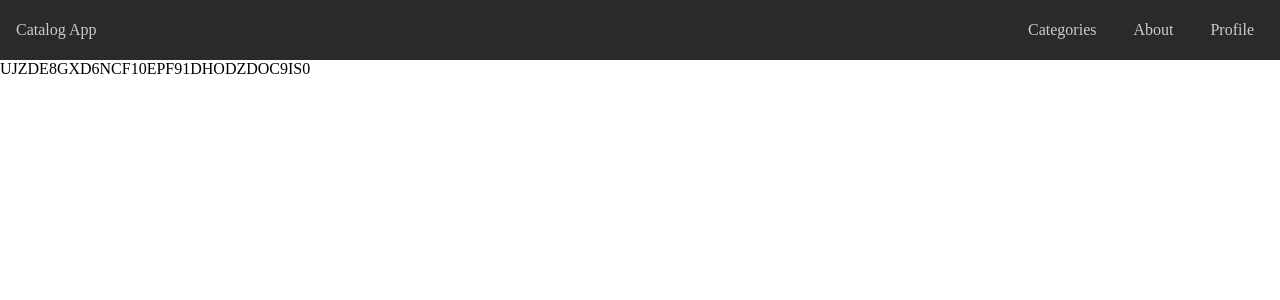
After one commit to aymather/catalog-app, a Flask app: page /login in a window 1280 px wide. The commit adds this page. Shown: the top 300 px of the page. Run offline with Flask 2, Linux system fonts and the light colour scheme.

Commit message:
set up login_sessions and added login template view

```diff
--- a/css/nav.css
+++ b/static/styles/nav.css
@@ -21,7 +21,7 @@ nav {
 #nav-logo, #nav-options a {
 	color: #ccc;
 	border: 1px solid transparent;
-	transition: color .2s, border .2s;
+	transition: color .5s, border .5s;
 }
 
 #nav-options a {
--- a/templates/home.html
+++ b/templates/home.html
@@ -2,8 +2,8 @@
 	<head>
 		<title>Catalog App</title>
 		<link href="https://fonts.googleapis.com/css?family=Quicksand" rel="stylesheet">
-		<link rel="stylesheet" type="text/css" href="../css/style.css">
-		<link rel="stylesheet" type="text/css" href="../css/nav.css">
+		<link rel="stylesheet" type="text/css" href="./static/styles/style.css">
+		<link rel="stylesheet" type="text/css" href="./static/styles/nav.css">
 	</head>
 	<body>
 		<nav>
--- /dev/null
+++ b/templates/login.html
@@ -0,0 +1,22 @@
+<!DOCTYPE html>
+<html lang="en">
+<head>
+    <meta charset="UTF-8">
+    <meta name="viewport" content="width=device-width, initial-scale=1.0">
+    <meta http-equiv="X-UA-Compatible" content="ie=edge">
+    <link rel="stylesheet" href="./static/styles/nav.css">
+    <link rel="stylesheet" href="./static/styles/style.css">
+    <title>Login</title>
+</head>
+<body>
+    <nav>
+        <div id='nav-logo'>Catalog App</div>
+        <div id='nav-options'>
+            <a href='#'>Categories</a>
+            <a href='#'>About</a>
+            <a href='#'>Profile</a>
+        </div>
+    </nav>
+    {{session['state']}}
+</body>
+</html>
--- a/views.py
+++ b/views.py
@@ -1,6 +1,15 @@
 from flask import Flask, render_template
+from flask import session as login_session
+import random, string
 
 app = Flask(__name__)
+
+
+@app.route('/login')
+def Login():
+	state = ''.join(random.choice(string.ascii_uppercase + string.digits) for x in range(32))
+	login_session['state'] = state
+	return render_template('login.html', session=login_session)
 
 
 @app.route('/')
@@ -9,4 +18,5 @@ def Home():
 
 
 if __name__ == '__main__':
-	app.run(host='0.0.0.0', port=5001)
+	app.secret_key = 'super secret key'
+	app.run(host='0.0.0.0', port=5001,debug=True)
```
Also changed, not shown: static/styles/style.css (renamed from css/style.css).
